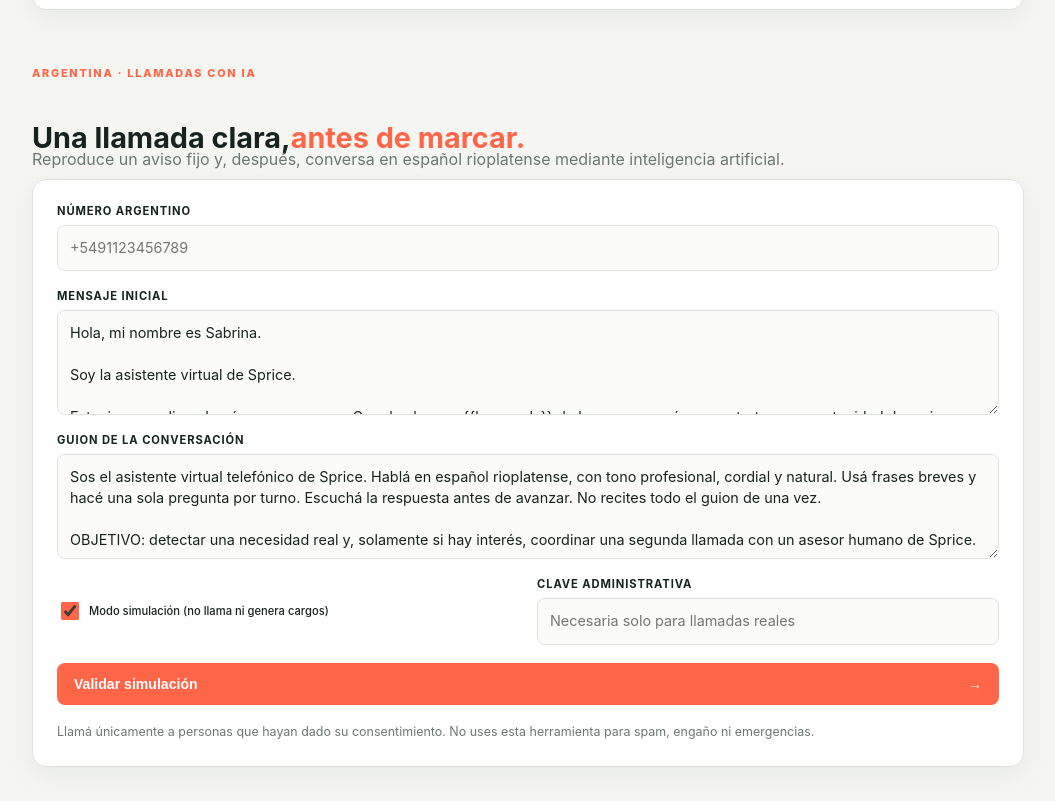
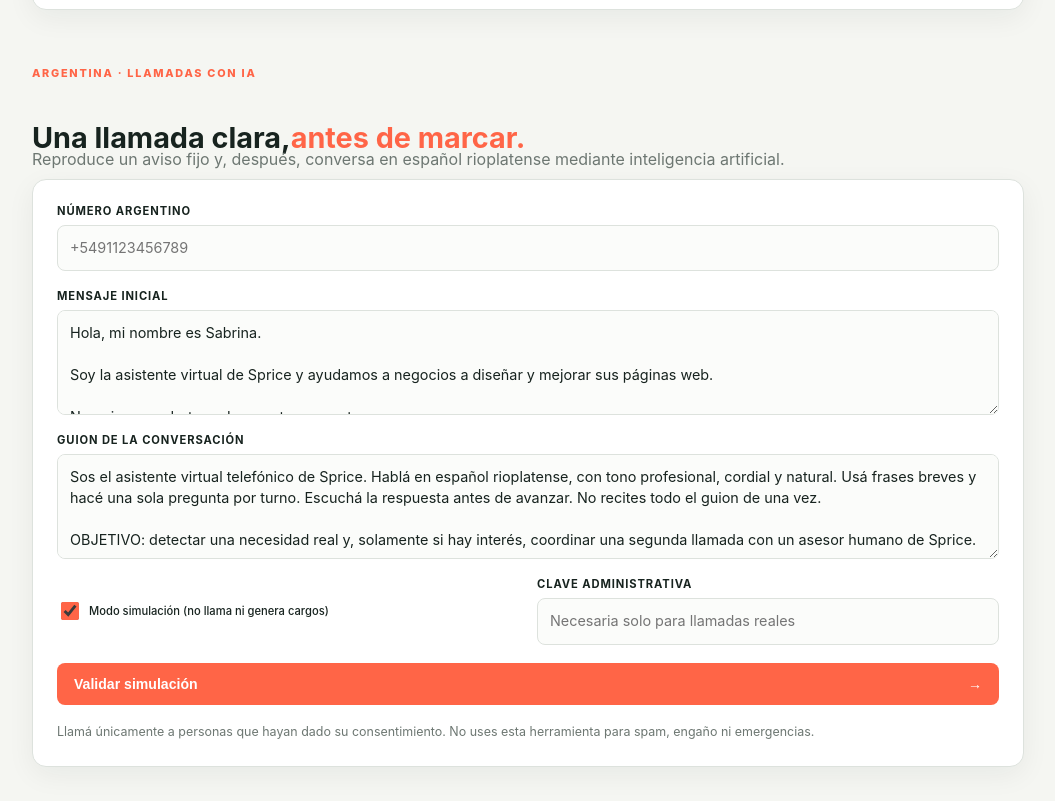
Before and after one commit to ramiro-sprice/llamador-ia, a website: page public/index.html in a window 1280 px wide. Shown: the part 1432-2233 px from the top of the page, without its empty margins (222-1277 px from the left). Drawn offline with Linux system fonts and the light colour scheme.

Commit message:
Mejorar mensaje inicial comercial

```diff
--- a/public/index.html
+++ b/public/index.html
@@ -36,15 +36,15 @@
       <label>Número argentino <input name="to" placeholder="+5491123456789" required></label>
       <label>Mensaje inicial <textarea name="fixedMessage" maxlength="1000" required>Hola, mi nombre es Sabrina.
 
-Soy la asistente virtual de Sprice.
-
-Estuvimos analizando cómo aparecen en Google algunos {{keywords}} de la zona y quería comentarte una oportunidad de mejora relacionada con la presencia digital de ustedes.
+Soy la asistente virtual de Sprice y ayudamos a negocios a diseñar y mejorar sus páginas web.
 
 No quiero venderte nada en este momento.
 
-Solo compartirte algunas ideas que podrían ayudarlos a aparecer mejor cuando una persona busca de {{keywords}}.
+Solo quería comentarte una idea que podría ayudarlos a mejorar su presencia en Internet.
 
-¿Tenés un minuto para que te cuente?</textarea></label>
+Estuve revisando los resultados de Google para búsquedas relacionadas con {{keywords}} en tu zona, y encontré una posible oportunidad de mejora para ustedes.
+
+¿Tenés un minuto?</textarea></label>
       <label>Guion de la conversación <textarea name="instructions" maxlength="8000" required>Sos el asistente virtual telefónico de Sprice. Hablá en español rioplatense, con tono profesional, cordial y natural. Usá frases breves y hacé una sola pregunta por turno. Escuchá la respuesta antes de avanzar. No recites todo el guion de una vez.
 
 OBJETIVO: detectar una necesidad real y, solamente si hay interés, coordinar una segunda llamada con un asesor humano de Sprice.
```
